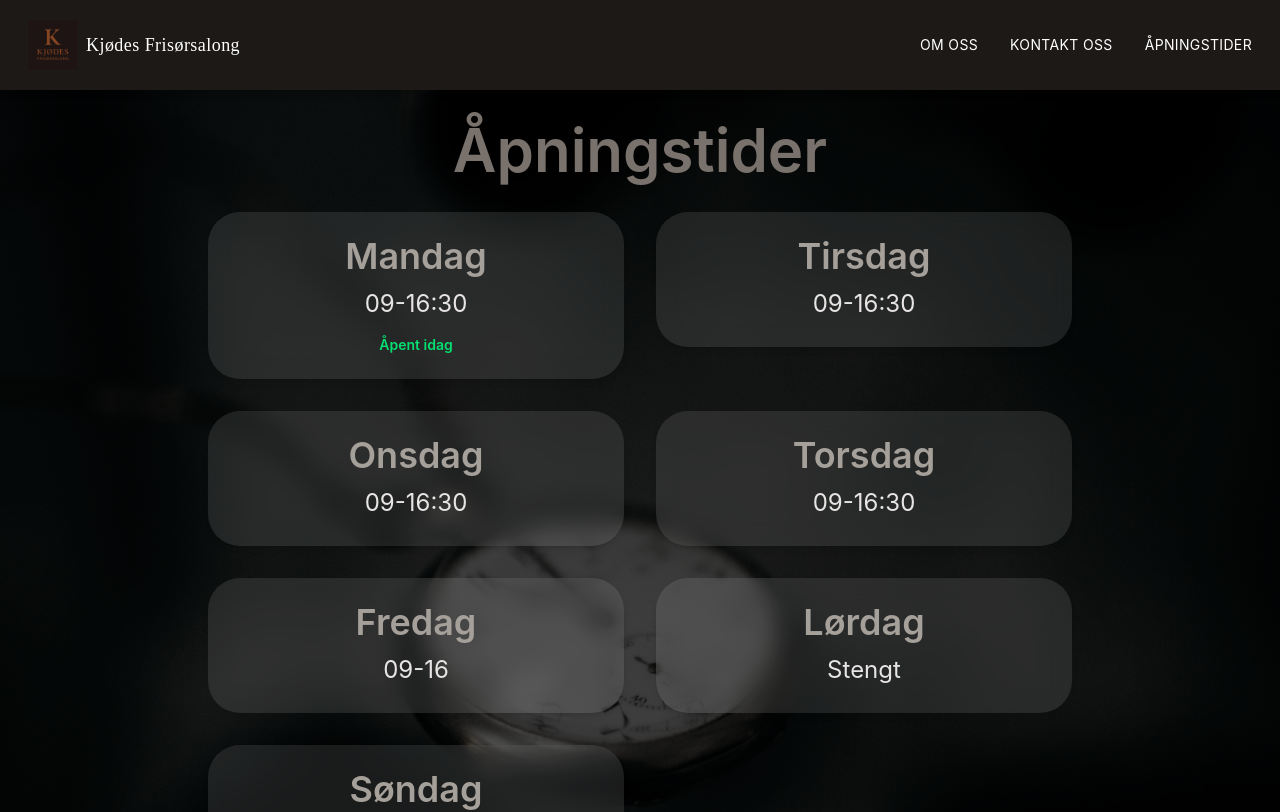
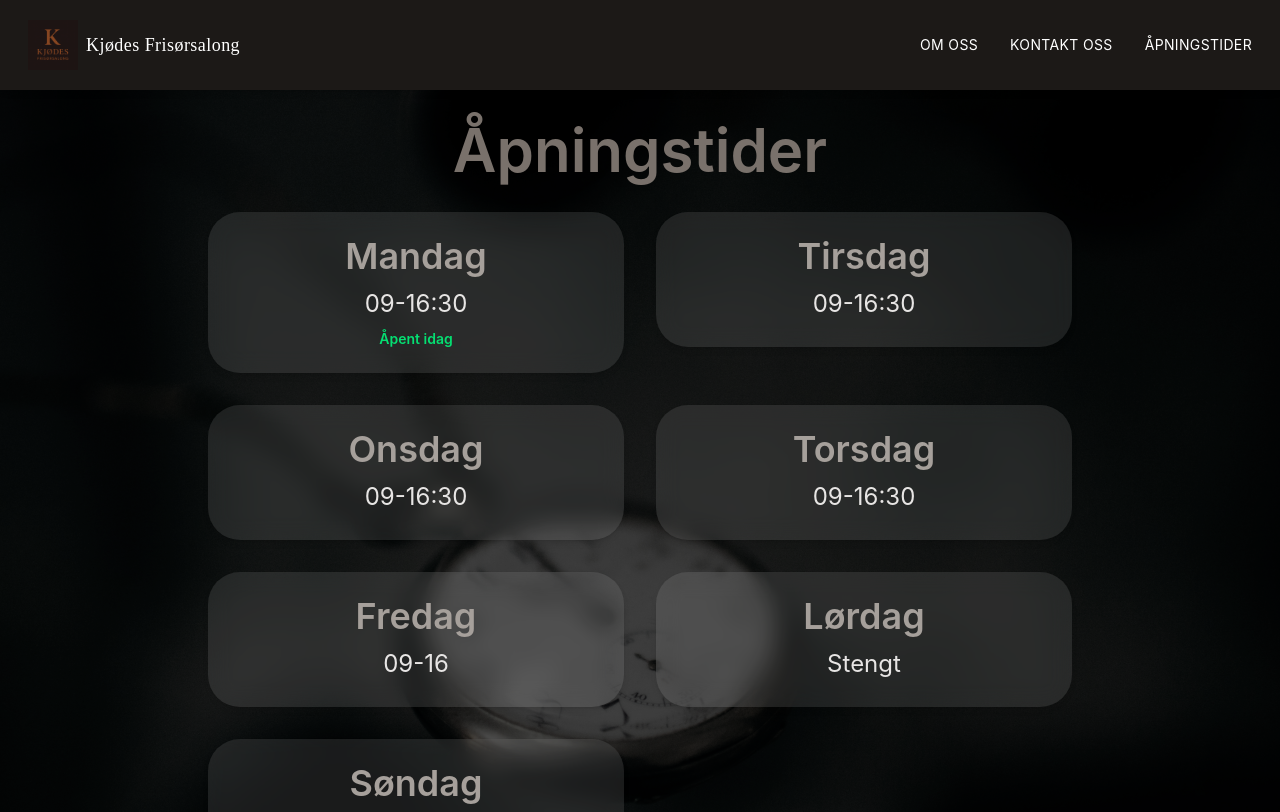
Before and after one commit to Reketino/Kjodes-Frisor, a Next.js app: page /apning in a window 1280 px wide. Shown: the top 812 px of the page. Built offline with nearby package versions, Linux system fonts and the light colour scheme.

Commit message:
style: changed mt in åpent idag

```diff
--- a/src/app/apning/page.js
+++ b/src/app/apning/page.js
@@ -108,7 +108,7 @@ export default function AapningPage() {
                   {isToday && (
                     <span
                     className="
-                    block mt-3
+                    block mt-1.5
                     text-sm
                     font-semibold
                     text-green-400
```
